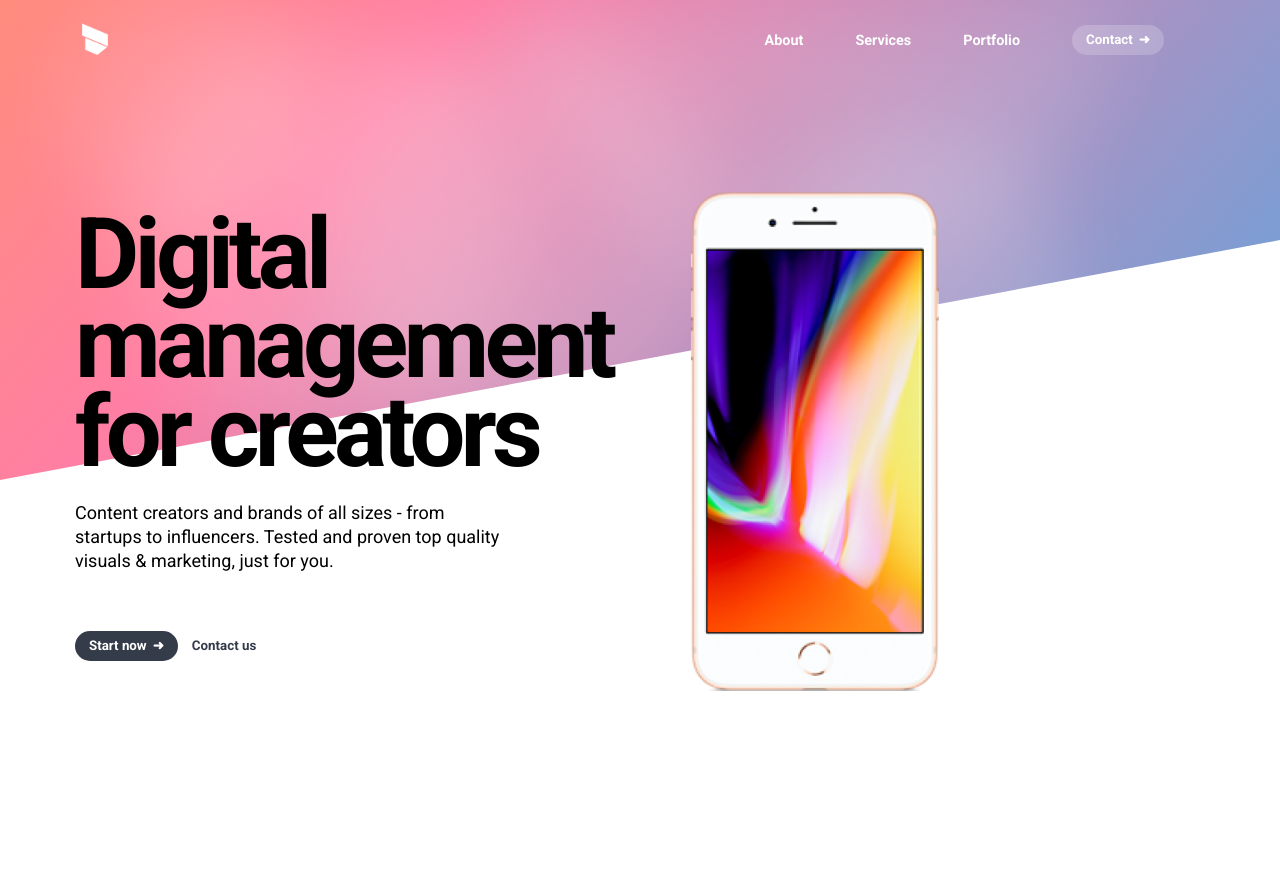
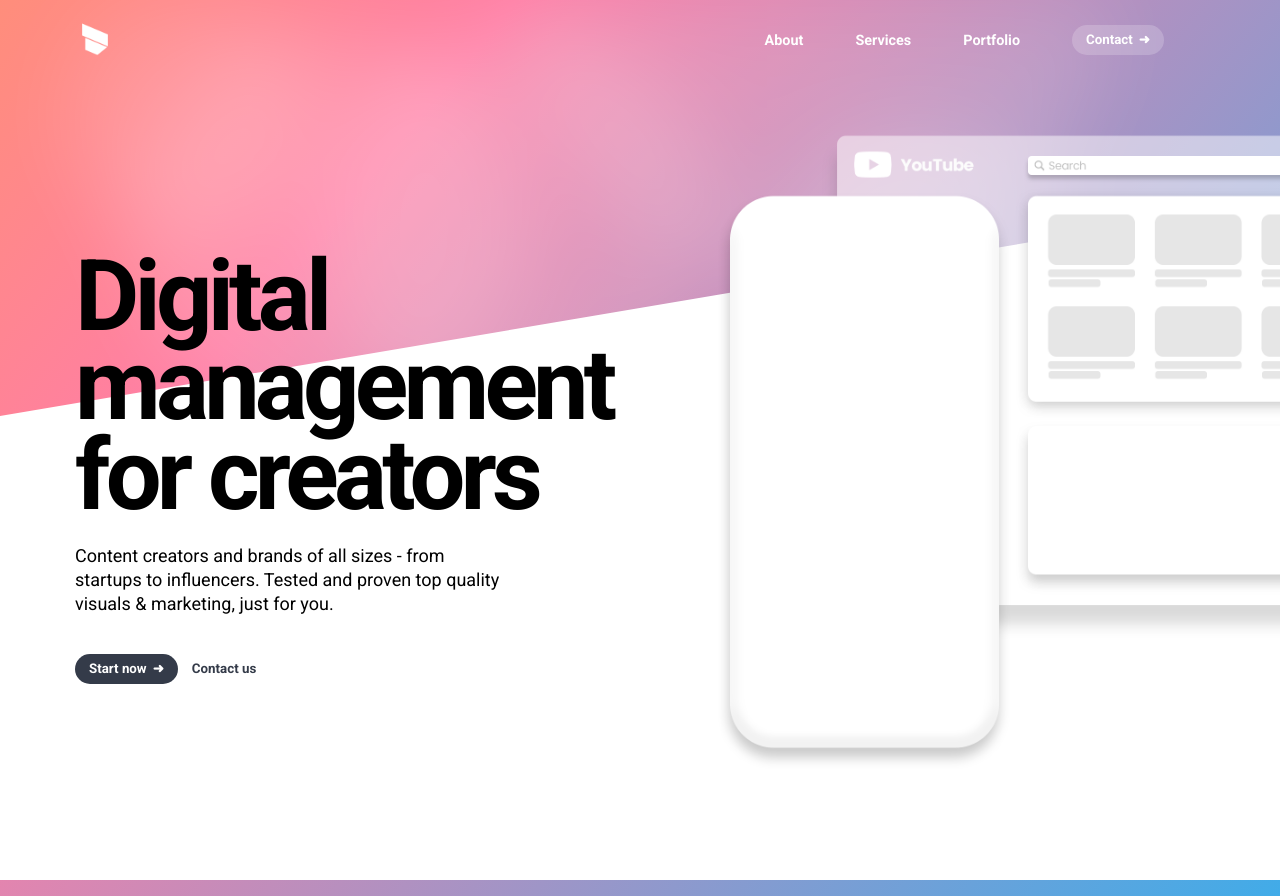
Before and after one commit to ruairifitzsimmons/decision, a React (Create React App) app: page / in a window 1280 px wide. Built offline with nearby package versions, Linux system fonts and the light colour scheme.

Commit message:
new image and fixes

```diff
--- a/src/App.css
+++ b/src/App.css
@@ -9,7 +9,7 @@
 
 body {
   background: linear-gradient(130deg, #ffbb00, #ffbb00, rgb(255, 126, 165), #00bbff, #00bbff);
-	background-size: 400% 400%;
+  background-size: 400% 400%;
   background-repeat: no-repeat;
 	animation: gradient 30s ease infinite;
 }
@@ -30,7 +30,7 @@ body {
   background-color: rgba(255, 255, 255);
   width: 100%;
   position:absolute;
-  clip-path: polygon(0 50%, 100% 20%, 100% 100%, 0 100%);
+  clip-path: polygon(0 42%, 100% 15%, 100% 100%, 0 100%);
   z-index: -1;
   display: inline;
   overflow: hidden;
@@ -131,12 +131,12 @@ body {
 
 @media screen and (max-width: 1199px) {
     .canvas {
-    clip-path: polygon(0 45%, 100% 20%, 100% 100%, 0 100%);
+    clip-path: polygon(0 38%, 100% 18%, 100% 100%, 0 100%);
   }
 }
 @media screen and (max-width:991px) {
   .canvas {
-    clip-path: polygon(0 38%, 100% 18%, 100% 100%, 0 100%);
+    clip-path: polygon(0 34%, 100% 20%, 100% 100%, 0 100%);
   }
 }
 
--- a/src/components/MainSection.css
+++ b/src/components/MainSection.css
@@ -1,11 +1,11 @@
 .home_main-section {
     color: #000;
-    padding:80px 0;
+    padding-top: 80px;
+    overflow:hidden;
 }
 
 .home_main-row {
     align-items:center;
-
 }
 
 .row {
@@ -28,7 +28,7 @@
 .home_main-text-wrapper {
     max-width:540px;
     padding-top:0;
-    padding-bottom:60px;
+    margin-bottom: 120px;
 }
 
 .top-line {
@@ -41,7 +41,6 @@
 }
 
 .heading {
-    margin-top: 50px;
     margin-bottom:24px;
     font-size:2.2em;
     line-height:0.9;
@@ -52,29 +51,21 @@
 
 .home_main-subtitle {
     max-width:440px;
-    margin-bottom:35px;
+    margin-bottom:15px;
     font-size:18px;
     line-height:24px;
 }
 
 .home_main-img-wrapper {
-    max-width: 555px;
+    position: relative;
 }
 
 .home_main-img {
-    max-width:95%;
-    height: 500px;
+    max-width: 900px;
     padding-right:0;
-    margin-top:0;
+    margin-top:-175px;
     margin-right:0;
-    margin-left:50px;
-}
-
-img {
-    border:0;
-    max-width:100%;
-    vertical-align:middle;
-    display:inline-block;
+    margin-left:100px;
 }
 
 @media screen {
@@ -85,13 +76,16 @@ img {
 
 @media screen and (max-width:1199px) {
     .heading {
-        font-size:82px;
+        font-size:100px;
     }
 }
 
 @media screen and (max-width:991px) {
     .heading {
-        font-size:70px;
+        font-size:80px;
+    }
+    .home_main-img {
+        max-width: 700px;
     }
 }
 
@@ -137,7 +131,9 @@ img {
     }
 
     .home_main-img {
-        height: 400px;
+        max-width: 600px;
+        position: relative;
+
     }
 
 }
--- a/src/components/pages/Home/Data.js
+++ b/src/components/pages/Home/Data.js
@@ -8,6 +8,6 @@ export const homeOne = {
     buttonLabel1: 'Start now',
     buttonLabel2: 'Contact us',
     imgStart: '',
-    img: 'images/phone.png',
+    img: 'images/main-image.png',
     alt: 'Mobile'
 };
```
Also changed, not shown: public/images/main-image.png (added).
